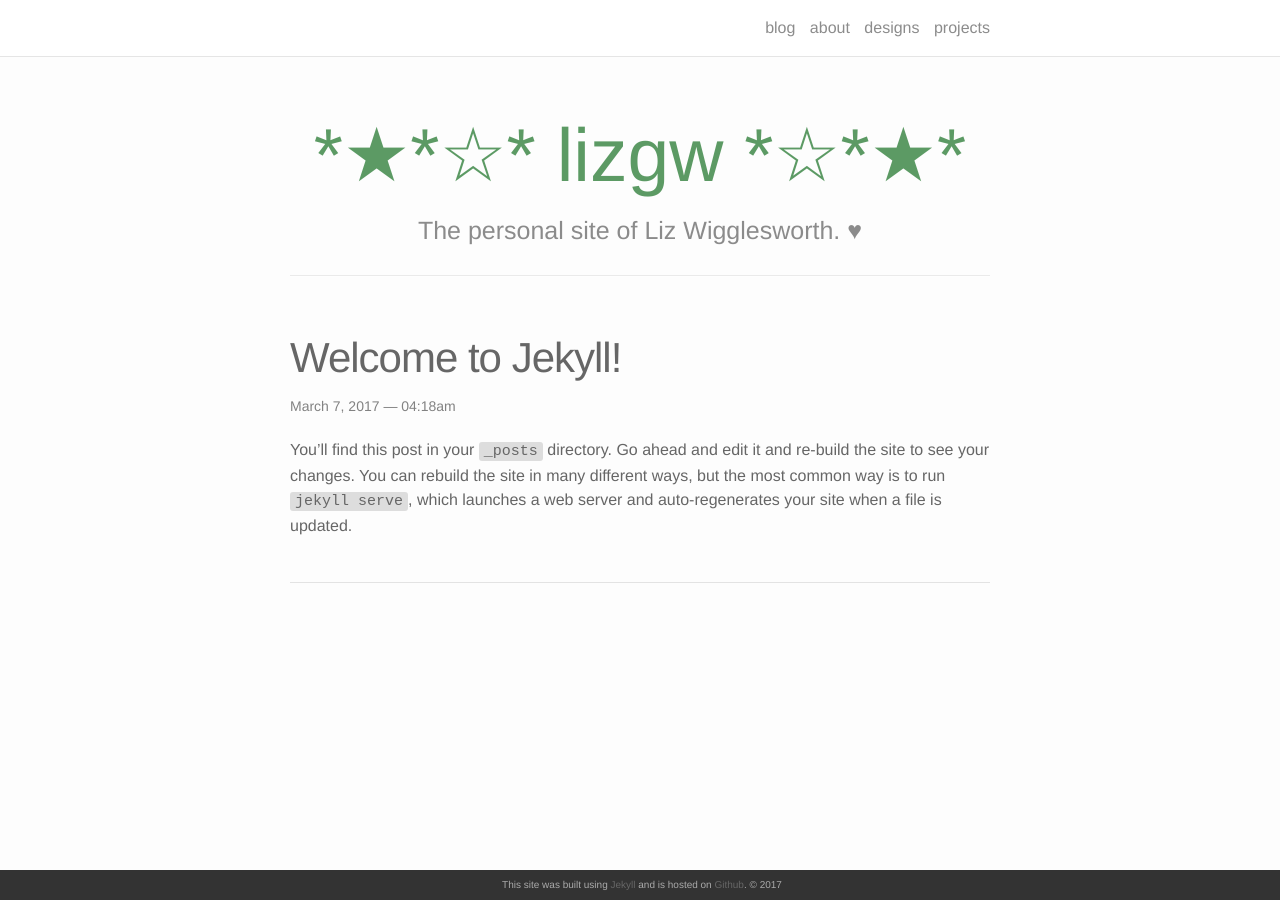
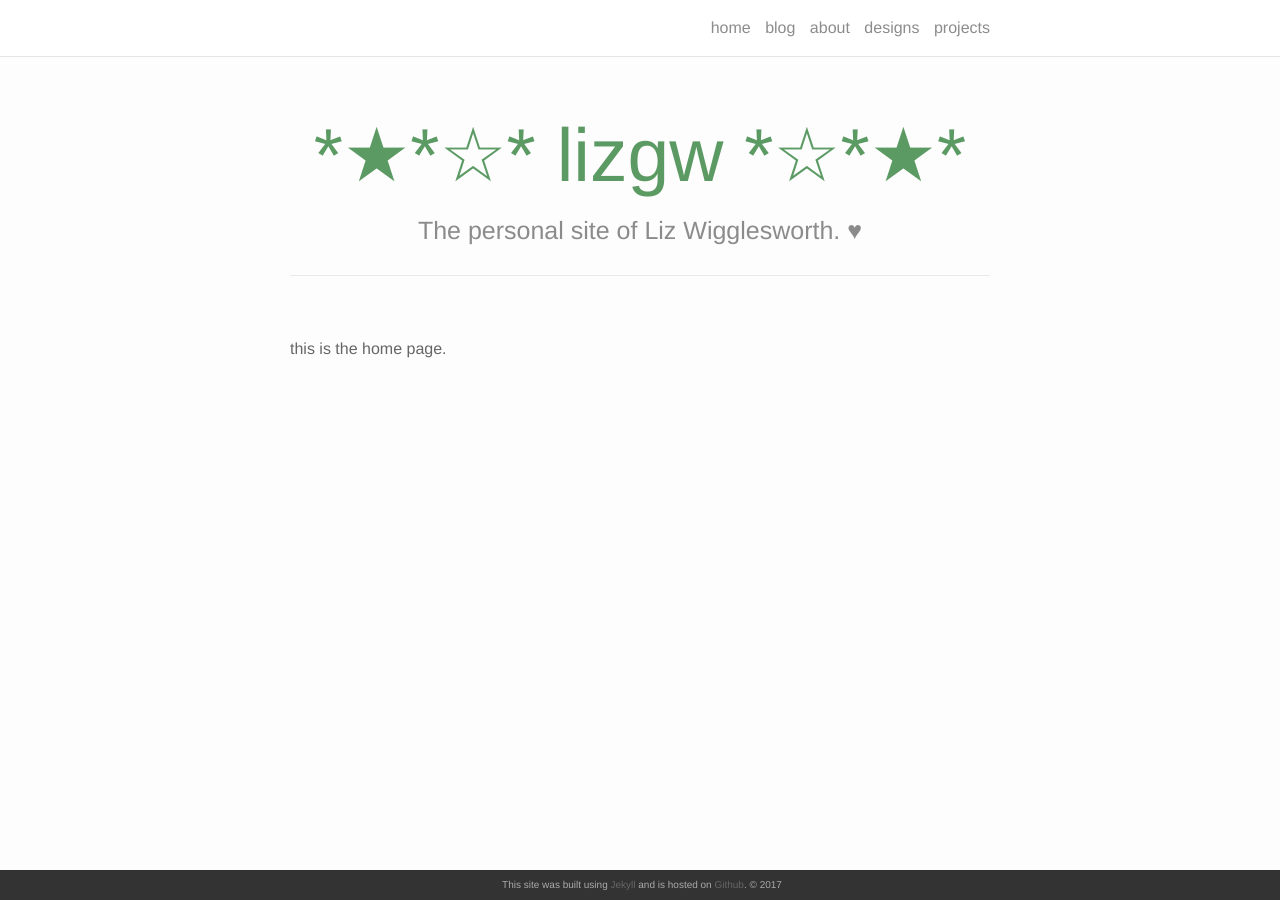
Before and after one commit to gh0staria/gh0staria.github.io, a Jekyll site: the page built from index.html, in a window 1280 px wide. Built offline with Jekyll 4.4.1, drawn with Linux system fonts in a browser that asks for light colours; nearby versions of some CDN libraries; the list of posts is cut into pages by our own code.

Commit message:
Move blog to subdirectory

```diff
--- a/_config.yml
+++ b/_config.yml
@@ -22,7 +22,8 @@
 github_username: lizgw
 
 # Pagination
-paginate: 10
+permalink: /blog/:categories/:year/:month/:day/:title/
+paginate: 5
 paginate_path: "/blog/page:num/"
 
 collections:
@@ -38,6 +39,7 @@
 markdown: kramdown
 gems:
   - jekyll-feed
+  - jekyll-paginate
 exclude:
   - Gemfile
   - Gemfile.lock
--- a/_includes/header.html
+++ b/_includes/header.html
@@ -6,7 +6,8 @@
 
       <div class="trigger">
         <!-- {{ site.title }} instead of blog -->
-        <a class="page-link" href="{{ site.baseurl }}/">blog</a>
+        <a class="page-link" href="{{ site.baseurl }}/">home</a>
+        <a class="page-link" href="{{ site.baseurl }}/blog/">blog</a>
 
         {% for page in site.pages %}
           {% if page.title %}
--- a/_sass/_base.scss
+++ b/_sass/_base.scss
@@ -14,7 +14,7 @@
 $base-font-family:              Helvetica, sans-serif;
 $base-line-height:              1.5em;
 $horizontal-spacing-unit:       50px;
-$vertical-spacing-unit:         40px;
+$vertical-spacing-unit:         20px;
 $nav-height:                    56px;
 
 /* portfolio tinkering */
--- a/_sass/_layout.scss
+++ b/_sass/_layout.scss
@@ -93,14 +93,30 @@
 max-width: -webkit-calc(800px - (#{$horizontal-spacing-unit} * 2));
 text-align: center;
 width: 100%;
-position: fixed;
-bottom: 50px;
 }
 .paginationicon {
 font-size: 50px;
 a {
 color: $theme-color;
     }
+}
+// next/last post on page
+.PageNavigation {
+  font-size: 14px;
+  display: block;
+  width: auto;
+  overflow: hidden;
+}
+
+.PageNavigation a {
+  display: block;
+  width: 50%;
+  float: left;
+  margin: 1em 0;
+}
+
+.PageNavigation .next {
+  text-align: right;
 }
 /**
  * Page content   **********************************************************
--- a/index.html
+++ b/index.html
@@ -9,14 +9,4 @@
   <br/>
 </div>
 
-<ul class="post-list">
-    {% for post in paginator.posts %}
-      <li>
-        <h2><a class="post-title" href="{{ post.url | prepend: site.baseurl }}">{{ post.title }}</a></h2>
-        <p class="post-meta">{{ post.date | date: '%B %-d, %Y — %I:%M%P' }}</p>
-        <p>{{ post.excerpt }}</p>
-        <br/>
-        <hr/>
-      </li>
-    {% endfor %}
-</ul>
+<p>this is the home page.</p>
```
Also changed, not shown: _layouts/post.html (+11 -1 lines), _posts/2016-03-07-a-post-about-dogs.html (added, +12 -0 lines), _posts/2017-03-06-generic-blog-post.html (added, +12 -0 lines), blog/index.html (added, +30 -0 lines).
